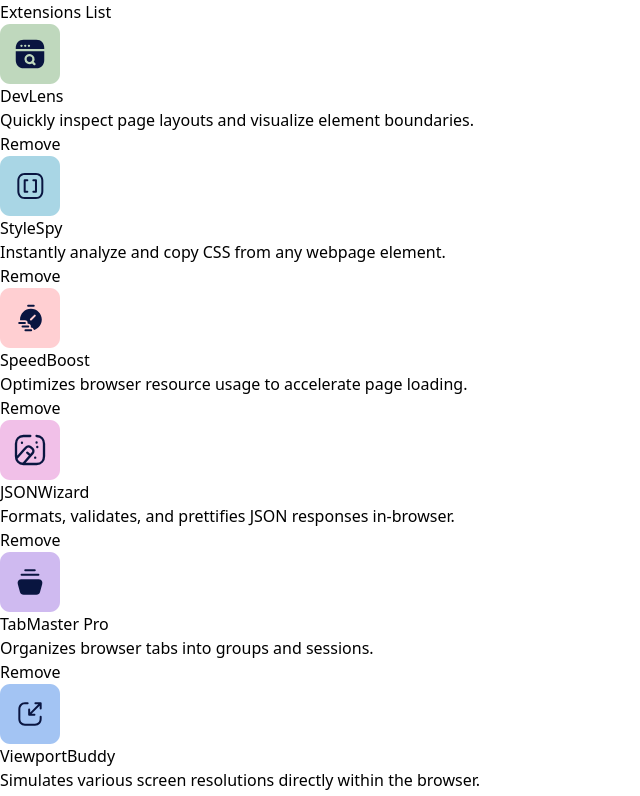
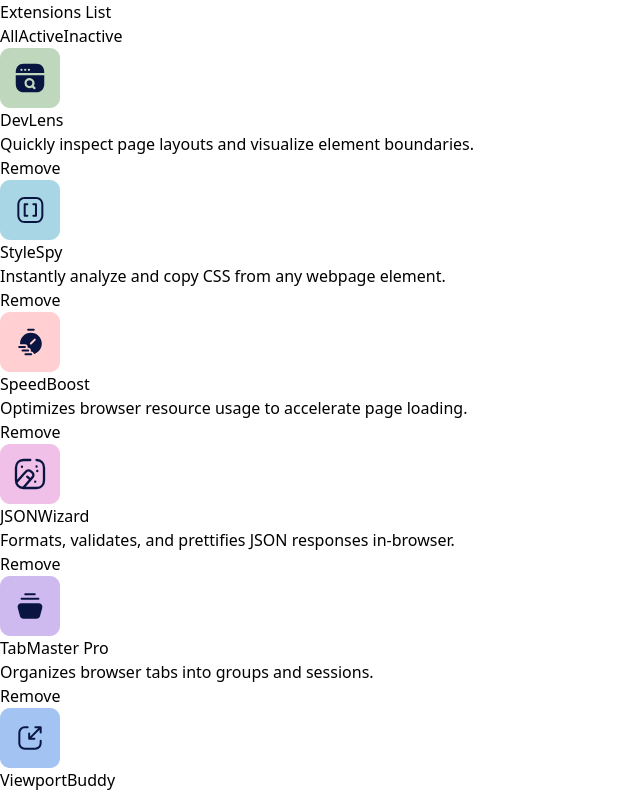
Before and after one commit to Javieer57/testing-project, a React (Vite) app: page / in a window 1280 px wide. Shown: the top 796 px of the page, without its empty margins (0-640 px from the left). Built offline with nearby package versions, Linux system fonts and the light colour scheme.

Commit message:
add unit tests to BrowserExtensions

```diff
--- a/src/App.tsx
+++ b/src/App.tsx
@@ -1,10 +1,9 @@
 import { BrowserExtensions } from "./components/BrowserExtensions";
-import data from "./mock/data.json";
 
 function App() {
   return (
     <>
-      <BrowserExtensions extensions={data} />
+      <BrowserExtensions />
     </>
   );
 }
--- a/src/components/BrowserExtensions.tsx
+++ b/src/components/BrowserExtensions.tsx
@@ -1,17 +1,42 @@
+import { useState } from "react";
 import type { Extension } from "../types/extension";
 import { ExtensionCard } from "./ExtensionCard";
+import data from "../mock/data.json";
 
 export type Props = {
   extensions: Extension[];
 };
 
-export const BrowserExtensions = ({ extensions }: Props) => {
+export const BrowserExtensions = () => {
+  const [extensions, setExtensions] = useState([...data]);
+  const [filteredExtensions, setFilteredExtensions] = useState(extensions);
+
   return (
     <>
-      <h1>Extensions List</h1>
+      <div>
+        <h1>Extensions List</h1>
+
+        <div>
+          <button onClick={() => setFilteredExtensions(extensions)}>All</button>
+          <button
+            onClick={() =>
+              setFilteredExtensions(extensions.filter((ext) => ext.isActive))
+            }
+          >
+            Active
+          </button>
+          <button
+            onClick={() =>
+              setFilteredExtensions(extensions.filter((ext) => !ext.isActive))
+            }
+          >
+            Inactive
+          </button>
+        </div>
+      </div>
 
       <ul>
-        {extensions.map((ext) => (
+        {filteredExtensions.map((ext) => (
           <ExtensionCard key={ext.name} extension={ext} />
         ))}
       </ul>
```
Also changed, not shown: 1 other file (tests, documents, lock files or other folders).
